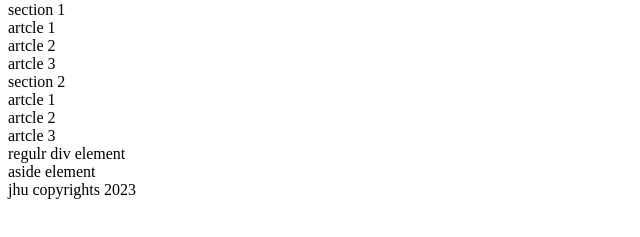
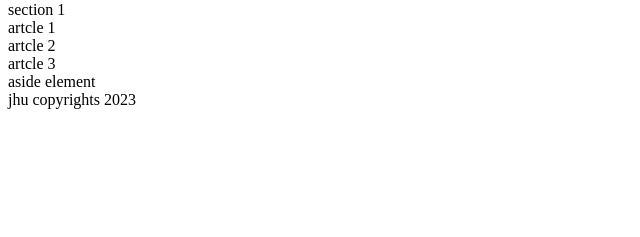
Before and after one commit to shivarama02/courseratest, a plain HTML site: page site/sss.html in a window 1280 px wide. Shown: the part 123-360 px from the top of the page, without its empty margins (0-640 px from the left). Drawn offline with Linux system fonts and the light colour scheme.

Commit message:
new page1

```diff
--- a/site/sss.html
+++ b/site/sss.html
@@ -16,13 +16,7 @@
 	<article>artcle 2</article>
 	<article>artcle 3</article>
 </section>
-<section>
-	section 2
-	<article>artcle 1</article>
-	<article>artcle 2</article>
-	<article>artcle 3</article>
-	<div>regulr div element</div>
-</section>
+
 <aside>
 	aside element
 </aside>
```
